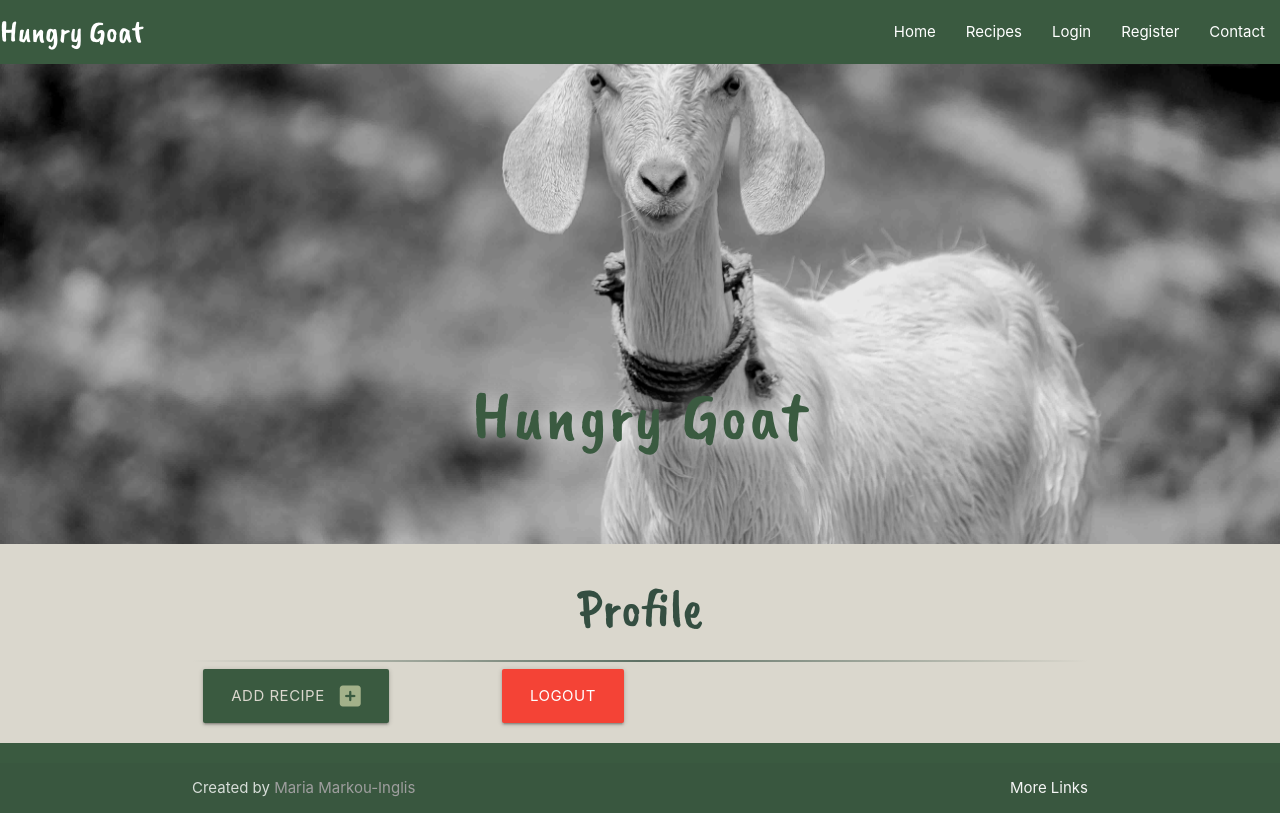
After one commit to mariamar95/hungry-goat, a Flask app: page /profile/ in a window 1280 px wide. The commit adds this page. Run offline with Flask 2, Linux system fonts and the light colour scheme; some libraries are stand-ins or nearby versions.

Commit message:
add and link profile.html

```diff
--- a/hungrygoat/routes.py
+++ b/hungrygoat/routes.py
@@ -89,6 +89,10 @@ def login():
             return redirect(url_for("login"))
     return render_template("login.html")
 
+@app.route("/profile/", methods=["GET", "POST"])
+def profile():
+    return render_template("profile.html")
+
 
 @app.route("/contact", methods=["GET", "POST"])
 def contact():
--- a/hungrygoat/templates/base.html
+++ b/hungrygoat/templates/base.html
@@ -28,6 +28,11 @@
                     <ul class="right hide-on-med-and-down">
                         <li><a href="{{ url_for('home') }}">Home</a></li>
                         <li><a href="{{ url_for('recipes') }}">Recipes</a></li>
+                        {% if session.user %}
+                            <li class="nav-item">
+                                <a class="nav-link" href="{{ url_for('profile', user_name=session['user']) }}">Profile</a>
+                            </li>
+                        {% endif%}
                         <li><a href="{{ url_for('login') }}">Login</a></li>
                         <li><a href="{{ url_for('register') }}">Register</a></li>
                         <li><a href="{{ url_for('contact') }}">Contact</a></li>
--- /dev/null
+++ b/hungrygoat/templates/profile.html
@@ -0,0 +1,20 @@
+{% extends "base.html" %}
+{% block content %}
+
+<h2 class="title center-align">Profile</h2>
+<hr class="title">
+
+<div class="row">
+    <div class="col s12 m4">
+        <a href="{{ url_for('add_recipe') }}" class="btn-large green-bg">Add recipe
+            <i class="fas fa-plus-square right"></i>
+        </a>
+    </div>
+    <div class="col s12 m4">
+        <a href="" class="btn-large red">Logout
+        </a>
+    </div>
+</div>
+
+
+{% endblock %}
```
